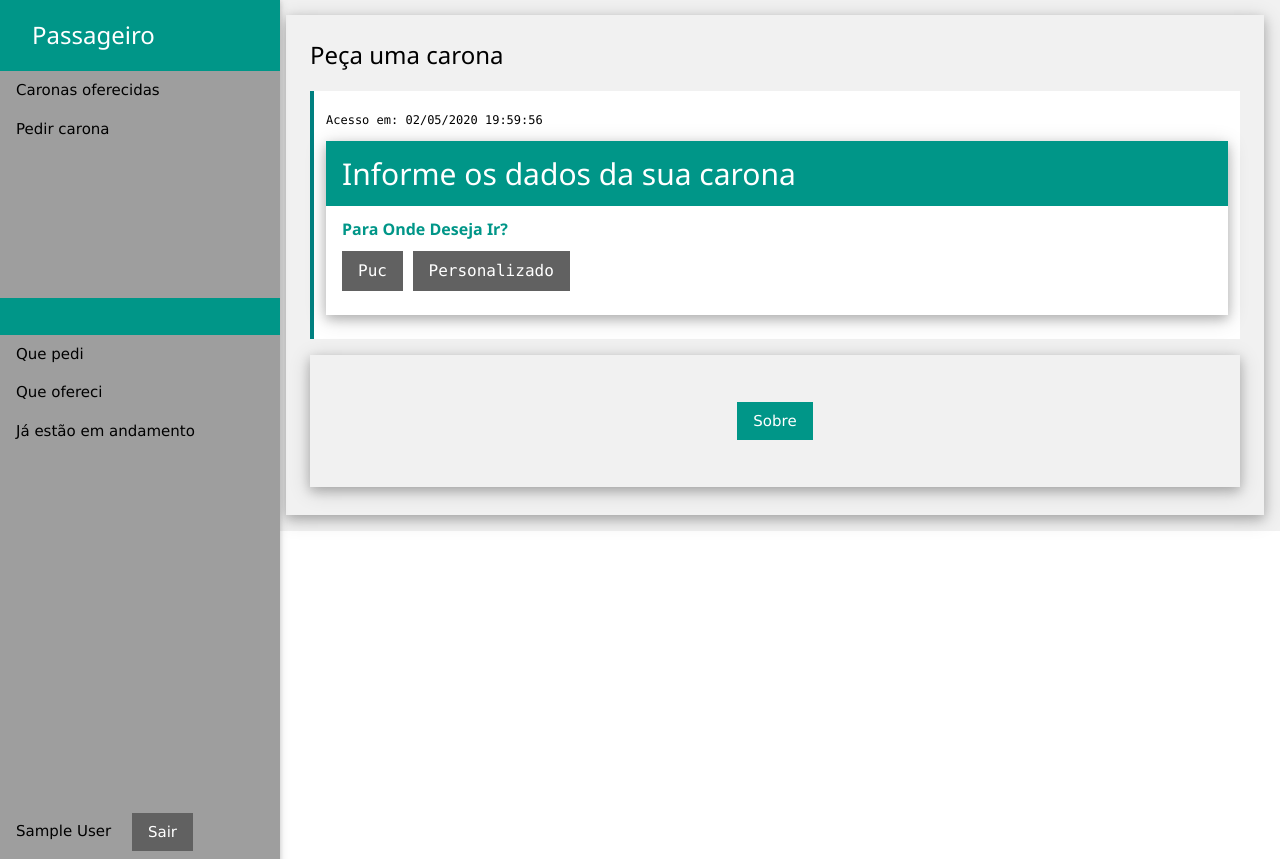
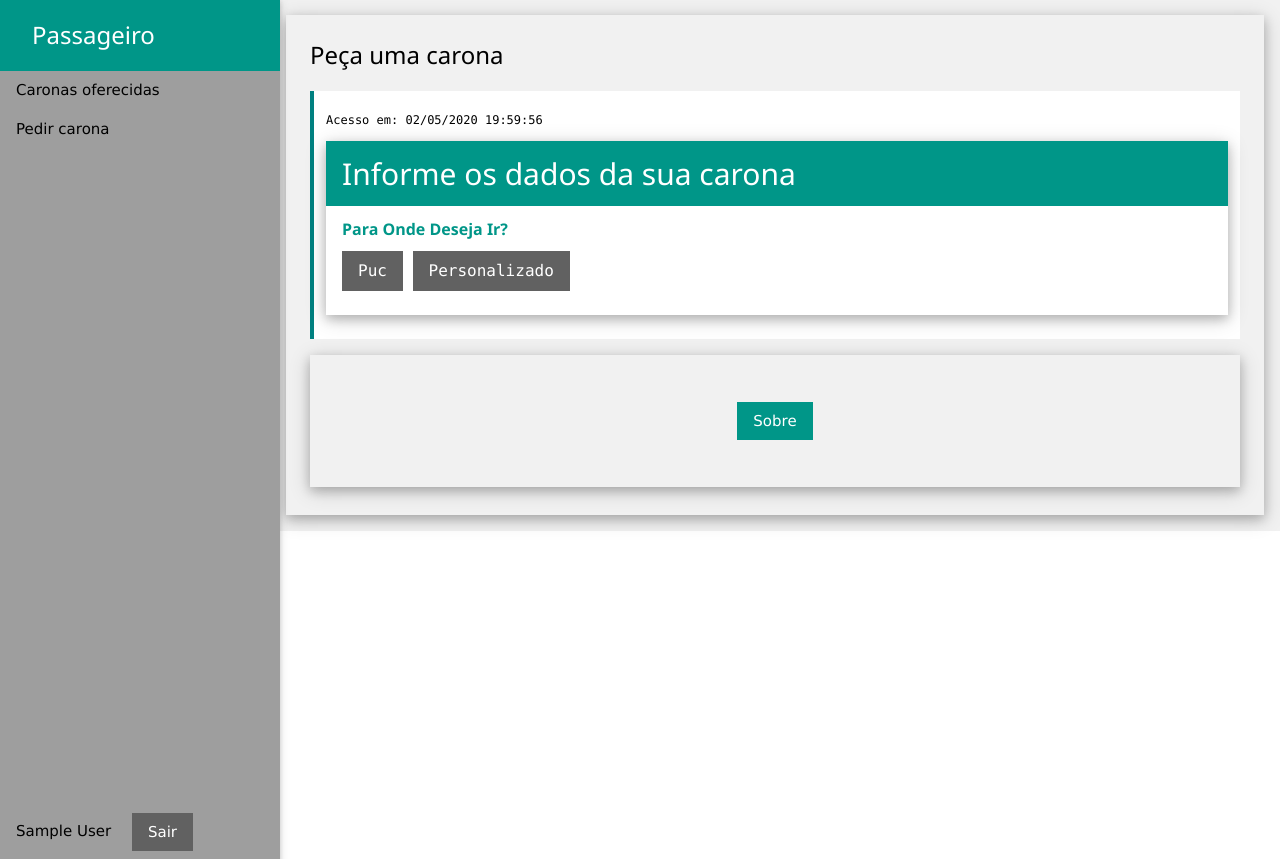
Before and after one commit to n4th4nrjesus/SoftwareDeCarona, a PHP site: page /pedidoRegistrar.php in a window 1280 px wide. Shown: the part 118-977 px from the top of the page. Run offline with PHP 8.4, Linux system fonts and the light colour scheme; the visitor is signed in with stand-in values (Sample User, id 1).

Commit message:
Revert "Colocado menu de andamento"
This reverts commit 7e58c56b77d387728a45f19661bce97a3d47a5c6.

```diff
--- a/Menu.php
+++ b/Menu.php
@@ -56,21 +56,7 @@ MENU.PHP
 			</div>
 			<a class="w3-bar-item w3-button" href='pedidoListar.php'>Pedidos de carona</a>
 			<a class="w3-bar-item w3-button" href='oferecidasRegistrar.php'>Oferecer carona</a>
-			<!-- Arrumar para que o menu carona só apareça quando for clicado no Andamento da carona-->
-			<a href="javascript:void(0)" onclick="w3_show_nav('menuCarona')"
-			   class="w3-bar-item w3-button">Andamento da carona</a>
 		</div>
-
-<!-- Arrumar a visualização-->
-		<div id="menuCarona" class="myMenu" >
-			<div class="w3-container w3-teal">
-				<h3 class="w3-border-dark-grey w3-padding"></h3>
-			</div>
-			<a class="w3-bar-item w3-button" href='caronaPedi.php'>Que pedi</a>
-			<a class="w3-bar-item w3-button" href='caronaOfereci.php'>Que ofereci</a>
-			<a class="w3-bar-item w3-button" href='caronaAndamento.php'>Já estão em andamento</a>
-		</div>
-
 		<div id="menuFeed" class="myMenu" >
 			<div class="w3-container w3-teal">
 				<h3 class="w3-border-dark-grey w3-padding">Feed</h3>
```
